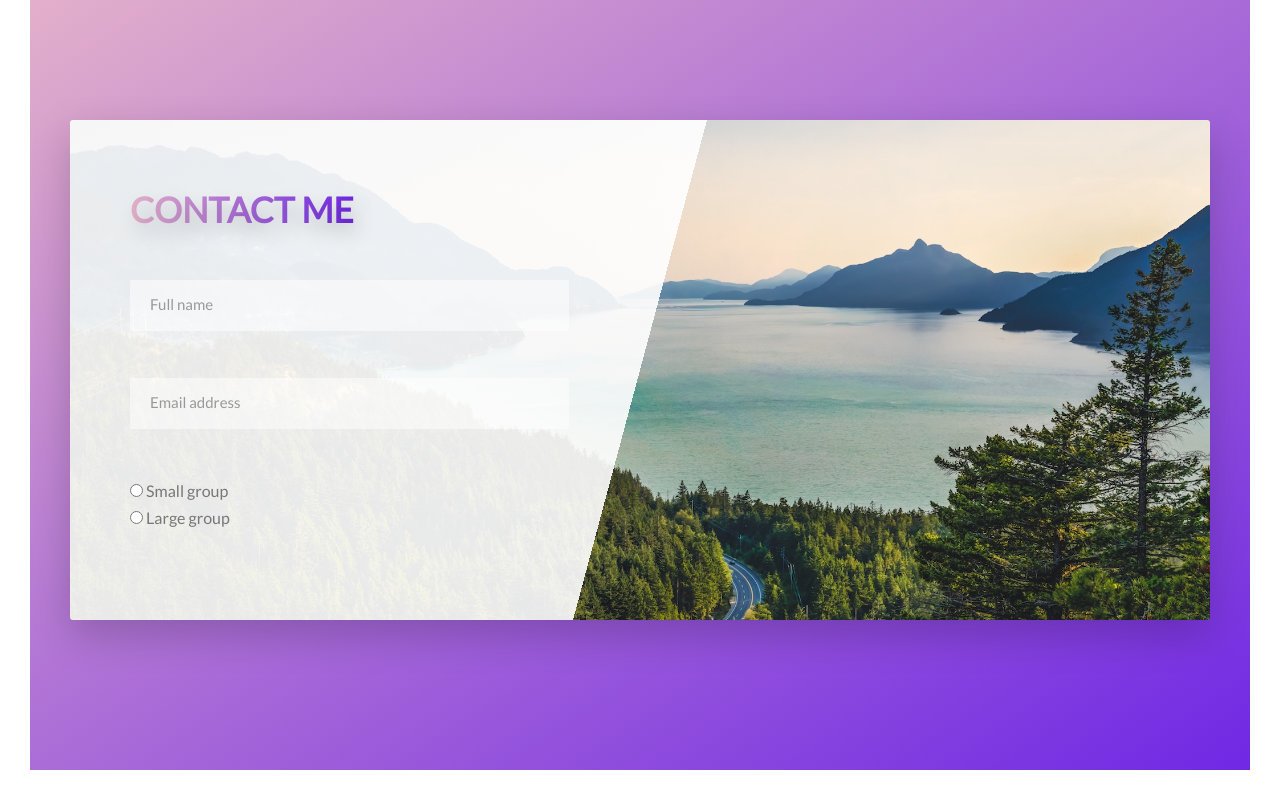
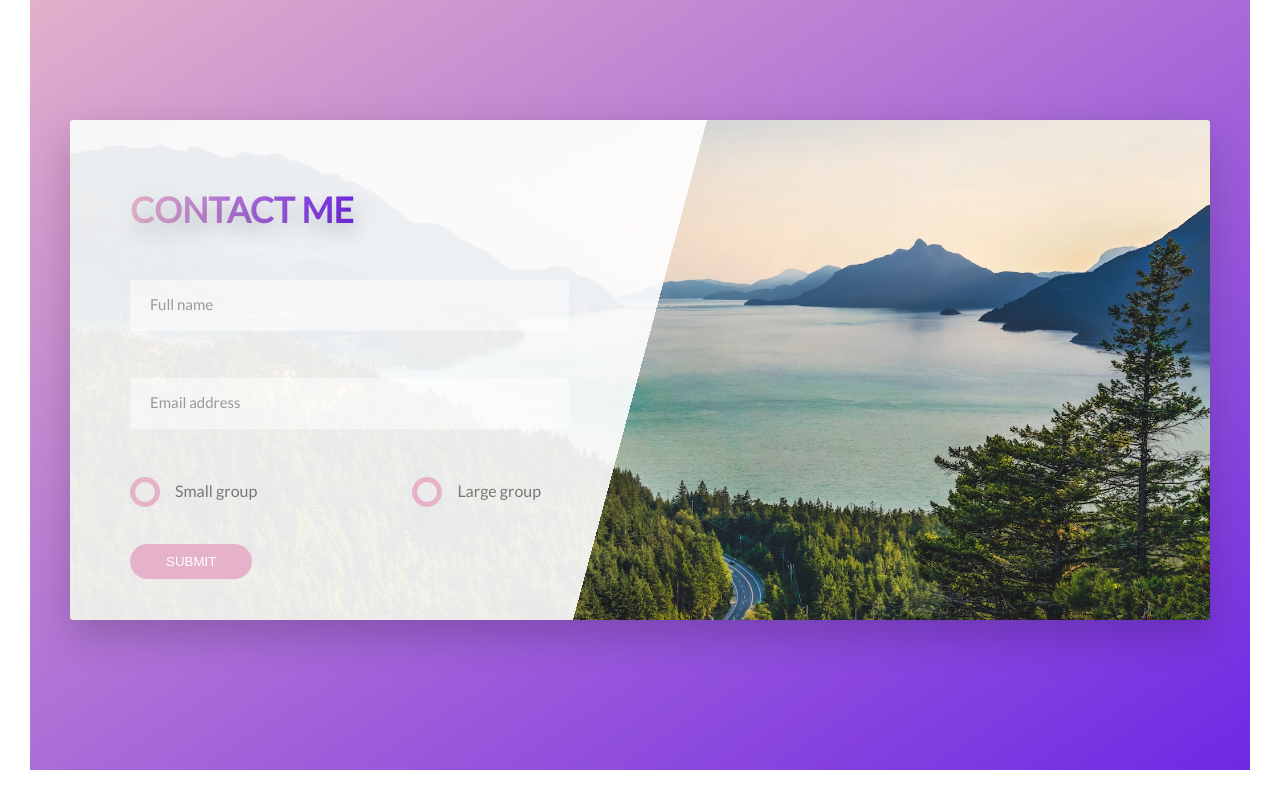
Before and after one commit to saravadeo/website, a website: page index.html in a window 1280 px wide. Shown: the part 4564-5364 px from the top of the page. Drawn offline with Linux system fonts and the light colour scheme.

Commit message:
Completed contact us form

```diff
--- a/index.html
+++ b/index.html
@@ -277,15 +277,24 @@
                             <input id="email" type="email" class="form__input" placeholder="Email address" required>
                             <label for="email" class="form__label">Email address</label>
                         </div>
-                        <div class="form__group">
+                        <div class="form__group u-margin-bottom-medium">
                             <div class="form__radio-group">
                                 <input type="radio" class="form__radio-input" id="small" name="size">
-                                <label for="small" class="form__radio-label">Small group</label>
+                                <label for="small" class="form__radio-label">
+                                    <span class="form__radio-button"></span>
+                                    Small group
+                                </label>
                             </div>
                             <div class="form__radio-group">
                                 <input type="radio" class="form__radio-input" id="large" name="size">
-                                <label for="large" class="form__radio-label">Large group</label>
+                                <label for="large" class="form__radio-label">
+                                    <span class="form__radio-button"></span>
+                                    Large group
+                                </label>
                             </div>
+                        </div>
+                        <div class="form__group">
+                            <button class="btn btn-primary">Submit</button>
                         </div>
                     </form>
                 </div>
--- a/scss/base/_utilities.scss
+++ b/scss/base/_utilities.scss
@@ -1,18 +1,18 @@
 .u-center-text {
-  text-align: center;
+  text-align: center !important;
 }
 
 
 .u-margin-bottom-small {
-  margin-bottom: 1.5rem;
+  margin-bottom: 1.5rem !important;
 }
 .u-margin-bottom-medium {
-  margin-bottom: 4rem;
+  margin-bottom: 4rem !important;
 }
 .u-margin-bottom-big {
-  margin-bottom: 8rem;
+  margin-bottom: 8rem !important;
 }
 
 .u-margin-top-huge {
-  margin-bottom: 10rem;
+  margin-bottom: 10rem !important;
 }
--- a/scss/components/_button.scss
+++ b/scss/components/_button.scss
@@ -1,5 +1,6 @@
 
 .btn {
+  &,
   &:link, &:visited {
     text-transform: uppercase;
     text-decoration: none;
@@ -8,6 +9,9 @@
     border-radius: 10rem;
     transition: all .2s;
     position: relative;
+
+    border: none;
+    cursor: pointer;
   }
 
   &:hover {
@@ -20,7 +24,8 @@
     }
   }
 
-  &:active {
+  &:active,&:focus {
+    outline: none;
     transform: translateY(-.1rem);
     box-shadow: 0 .5rem 1rem rgba($color-black, .2);
   }
@@ -63,7 +68,7 @@
 }
 
 .btn-text {
-  &:link,&:visited {
+  &:link, &:visited {
     font-size: 1.6rem;
     text-decoration: none;
     display: inline-block;
--- a/scss/components/_form.scss
+++ b/scss/components/_form.scss
@@ -45,4 +45,50 @@
     visibility: hidden;
     transform: translateY(-4rem);
   }
+
+  &__radio-group {
+    width: 49%;
+    display: inline-block;
+  }
+
+  &__radio-label {
+    font-size: $default-font-size;
+    cursor: pointer;
+    position: relative;
+    padding-left: 4.5rem;
+  }
+
+  &__radio-button {
+    height: 2rem;
+    width: 2rem;
+    border: 5px solid $color-primary;
+    border-radius: 50%;
+    display: inline-block;
+    position: absolute;
+    left: 0;
+    top: -.4rem;
+
+    &::after {
+      content: "";
+      height: 1.3rem;
+      width: 1.3rem;
+      border-radius: 50%;
+      display: block;
+      position: absolute;
+      top: 50%;
+      left: 50%;
+      transform: translate(-50%,-50%);
+      background-color: $color-primary;
+      opacity: 0;
+      transition: opacity .2s;
+    }
+  }
+
+  &__radio-input {
+    display: none;
+  }
+
+  &__radio-input:checked ~ &__radio-label &__radio-button::after {
+    opacity: 1;
+  }
 }
```
Also changed, not shown: css/style.css.
